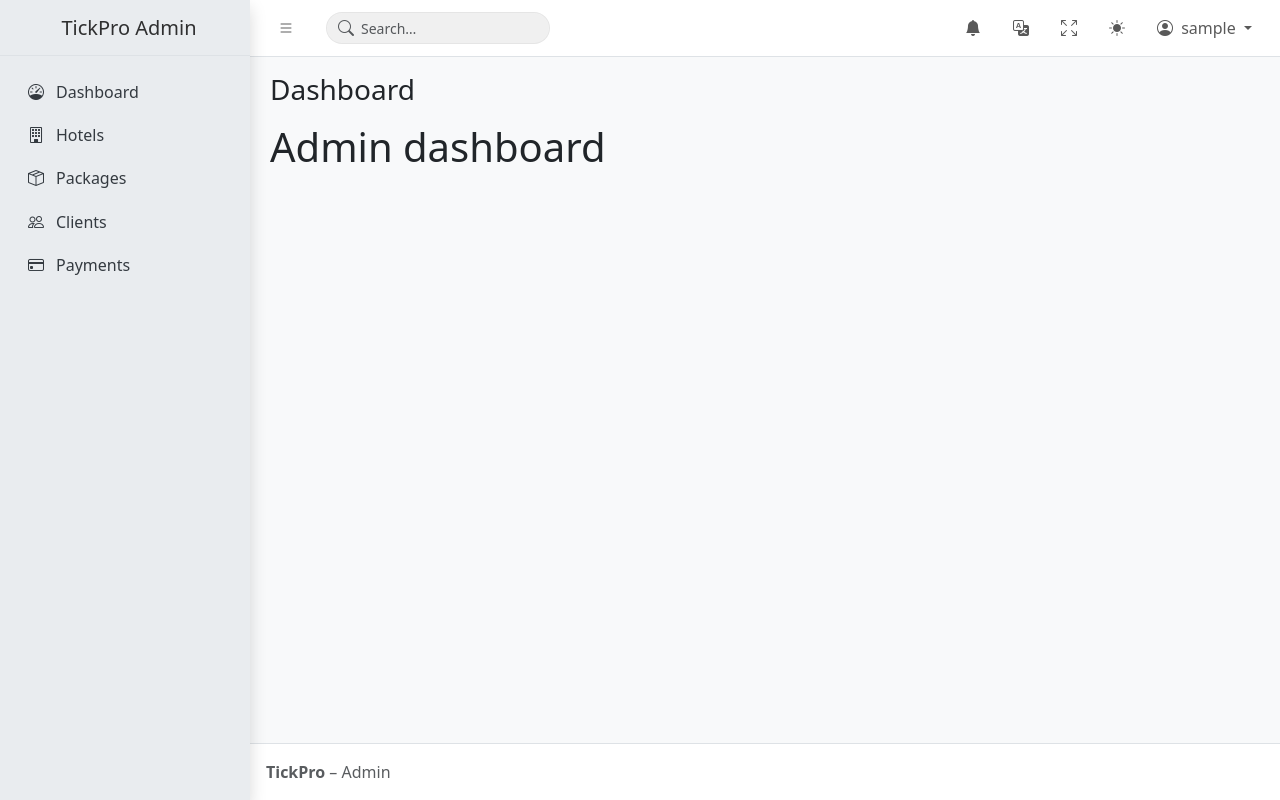
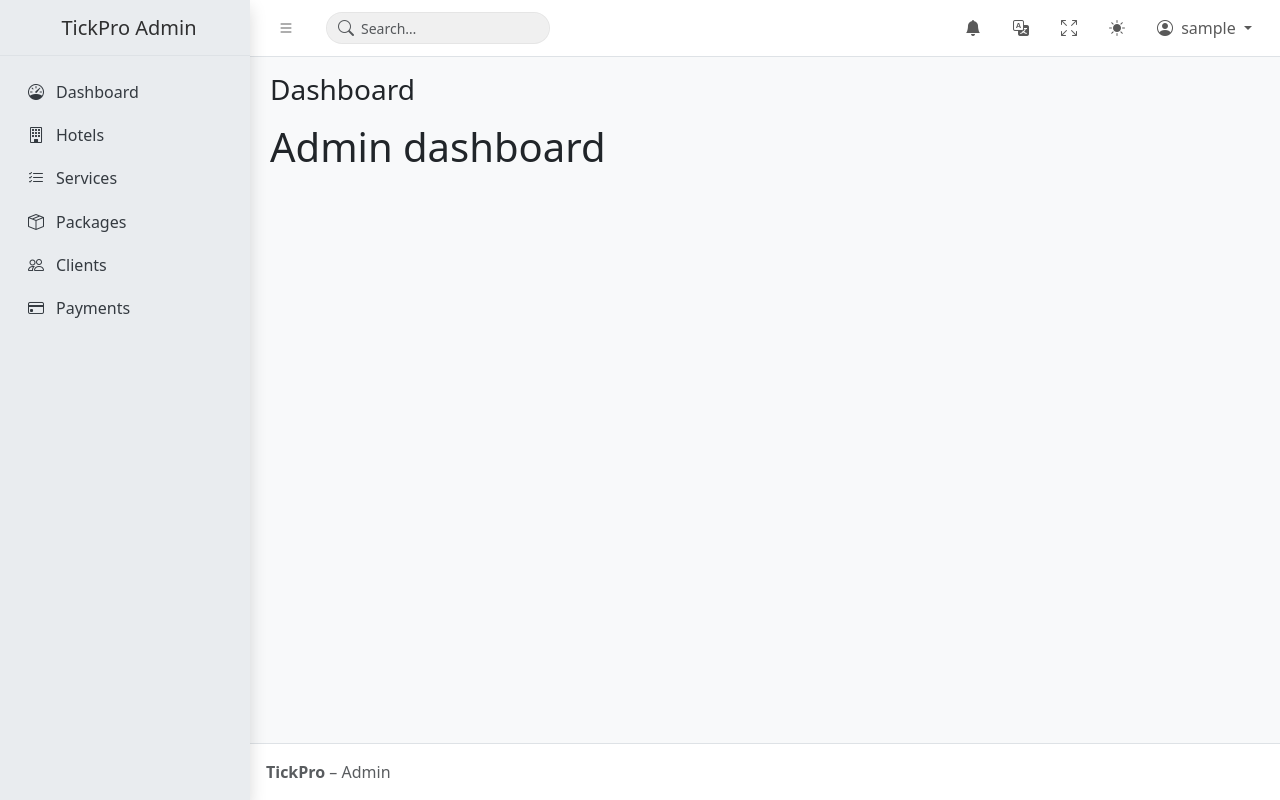
Before and after one commit to ruhsulin/UmrahBookingSystem, an ASP.NET Core app: page /Admin in a window 1280 px wide. Run offline with ASP.NET Core 8, Linux system fonts and the light colour scheme; the visitor is signed in with stand-in values (Sample User, id 1); the project's own start-up code is not run, and a stand-in starts its controllers and pages; some libraries are stand-ins or nearby versions.

Commit message:
feat: UBS-74 add services link to admin sidebar

```diff
--- a/UmrahBookingSystem/UmrahBookingSystem.Web/Areas/Admin/Views/Shared/_AdminLayout.cshtml
+++ b/UmrahBookingSystem/UmrahBookingSystem.Web/Areas/Admin/Views/Shared/_AdminLayout.cshtml
@@ -108,6 +108,11 @@
                                 <i class="nav-icon bi bi-building"></i><p>Hotels</p>
                             </a>
                         </li>
+                        <li class="nav-item">
+                            <a asp-area="Admin" asp-controller="Services" asp-action="Index" class="nav-link">
+                                <i class="nav-icon bi bi-list-check"></i><p>Services</p>
+                            </a>
+                        </li>
                         <li class="nav-item"><a href="#" class="nav-link"><i class="nav-icon bi bi-box-seam"></i><p>Packages</p></a></li>
                         <li class="nav-item"><a href="#" class="nav-link"><i class="nav-icon bi bi-people"></i><p>Clients</p></a></li>
                         <li class="nav-item"><a href="#" class="nav-link"><i class="nav-icon bi bi-credit-card"></i><p>Payments</p></a></li>
```
